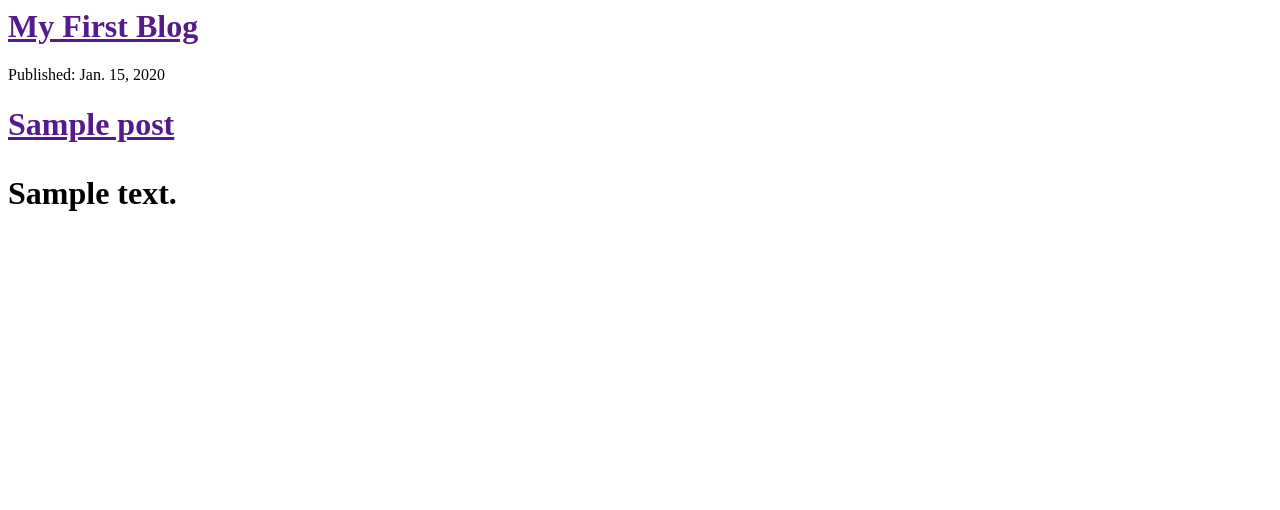
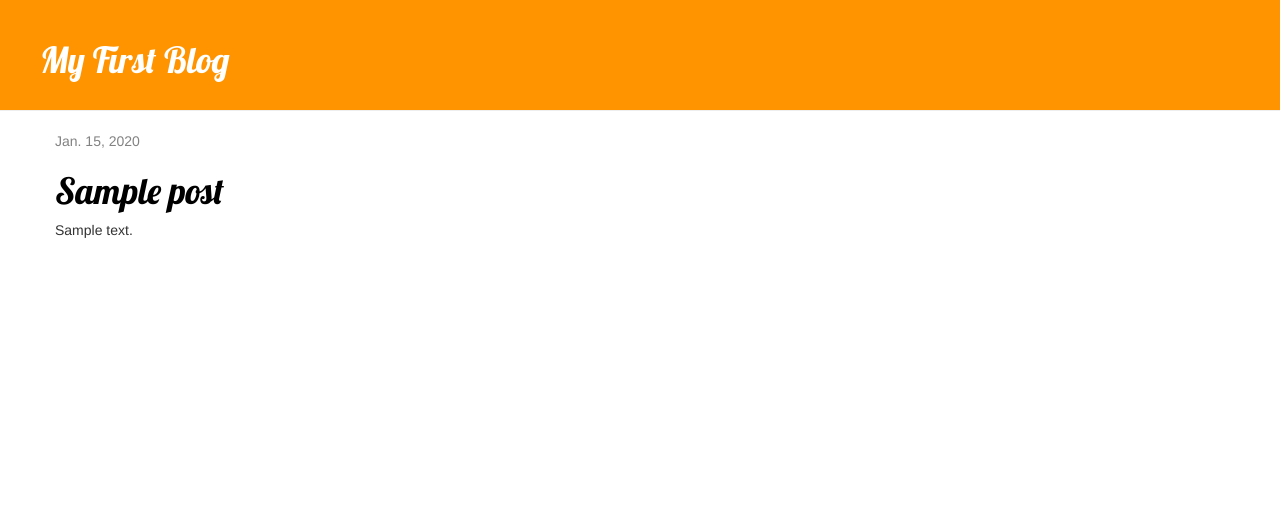
Before and after one commit to delgosha/my-first-blog, a Django app: template blog/templates/blog/post_list.html in a window 1280 px wide. Shown: the top 510 px of the page. Run offline with Django 3.2, Linux system fonts and the light colour scheme; the template is opened without the code that fills it: values that come from a table or form of the project are taken from there, others are empty; tables that the repository leaves empty hold one stand-in row (values such as "Sample post"); some libraries are stand-ins or nearby versions.

Commit message:
Added view and template for detailed blog posts and CSS of the site

```diff
--- /dev/null
+++ b/blog/static/css/blog.css
@@ -0,0 +1,47 @@
+
+.page-header {
+	background-color: #ff9400;
+	margin-top: 0;
+	padding: 20px 20px 20px 40px;
+}
+
+.page-header h1, .page-header h1 a, .page-header h1 a:visited, .page-header h1 a:active {
+	color: #ffffff;
+	font_size: 36pt;
+	text-decoration: none;
+}
+
+.content {
+	margin-left: 40px;
+}
+
+h1, h2, h3, h4 {
+	font-family: 'Lobster', cursive;
+}
+
+.date {
+	color: #828282;
+}
+
+.save {
+	float: right;
+}
+
+.post-form textarea, .post-form input {
+	width: 100%;
+}
+
+.top-menu, .top-menu:hover, .top-menu:visited {
+	color: #ffffff;
+	float: right;
+	font-size: 26pt;
+	margin-right: 20px;
+}
+
+.post {
+	margin-bottom: 70px;
+}
+
+.post h1 a, .post h1 a:visited {
+	color: #000000;
+}
--- /dev/null
+++ b/blog/templates/blog/base.html
@@ -0,0 +1,23 @@
+{% load staticfiles %}
+<html>
+    <head>
+        <title>My First blog</title>
+        <link rel="stylesheet" href="//maxcdn.bootstrapcdn.com/bootstrap/3.2.0/css/bootstrap.min.css">
+        <link rel="stylesheet" href="//maxcdn.bootstrapcdn.com/bootstrap/3.2.0/css/bootstrap-theme.min.css">
+        <link href='//fonts.googleapis.com/css?family=Lobster&subset=latin,latin-ext' rel='stylesheet' type='text/css'>
+        <link rel="stylesheet" href="{% static 'css/blog.css' %}">
+    </head>
+   <body>
+		<div class="page-header">
+			<h1><a href="/">My First Blog</a></h1>
+		</div>
+		<div class="content container">
+			<div class="row">
+				<div class="col-md-8">
+				{% block content %}
+				{% endblock %}
+				</div>
+			</div>
+		</div>
+	</body>
+</html>
--- a/blog/templates/blog/post_list.html
+++ b/blog/templates/blog/post_list.html
@@ -1,22 +1,33 @@
+{% extends 'blog/base.html' %}
+{% load staticfiles %}
 <html>
 
 	<head>
 		<title>My Blog</title>
+		<link rel="stylesheet" href="https://maxcdn.bootstrapcdn.com/bootstrap/4.0.0-beta/css/bootstrap.min.css" integrity="sha384-/Y6pD6FV/Vv2HJnA6t+vslU6fwYXjCFtcEpHbNJ0lyAFsXTsjBbfaDjzALeQsN6M" crossorigin="anonymous">
+		<script src="https://maxcdn.bootstrapcdn.com/bootstrap/4.0.0-beta/js/bootstrap.min.js" integrity="sha384-h0AbiXch4ZDo7tp9hKZ4TsHbi047NrKGLO3SEJAg45jXxnGIfYzk4Si90RDIqNm1" crossorigin="anonymous"></script>
+		<link href="//fonts.googleapis.com/css?family=Lobster&subset=latin,latin-ext" rel="stylesheet" type="text/css">
+
+		<link rel="stylesheet" href="{% static 'css/blog.css' %}">
 	</head>
 
 	<body>
-		<div>
+		<div class='page-header'>
             <h1><a href="">My First Blog</a></h1>
         </div>
 
-        {% for post in posts %}
-        	<div>
-        		<p> Published: {{post.published_date}} </p>
-        		<h1><a href = "">{{post.title}}</a></h>
-        		<p>{{post.text|linebreaksbr}}</p>
-        	</div>
 
-        {% endfor %}
+        {% block content %}
+    		{% for post in posts %}
+        		<div class="post">
+            		<div class="date">
+                		{{ post.published_date }}
+            		</div>
+            		<h1><a href="{% url 'post_detail' pk=post.pk %}">{{ post.title }}</a></h1>
+            		<p>{{ post.text|linebreaksbr }}</p>
+        		</div>
+    		{% endfor %}
+		{% endblock %}
 
 
 	</body>
--- a/blog/urls.py
+++ b/blog/urls.py
@@ -10,4 +10,5 @@ from . import views
 
 urlpatterns = [
     url(r'^$', views.post_list, name = 'post_list'),
+    url(r'^post/(?P<pk>\d+)/$', views.post_detail, name = 'post_detail'),
 ]
--- a/blog/views.py
+++ b/blog/views.py
@@ -1,4 +1,4 @@
-from django.shortcuts import render
+from django.shortcuts import render, get_object_or_404
 from django.utils import timezone
 from .models import Post
 
@@ -8,3 +8,7 @@ def post_list(request):
     posts = Post.objects.filter(published_date__lte = timezone.now()).order_by(
     'published_date')
     return render(request, 'blog/post_list.html', {'posts': posts})
+
+def post_detail(request, pk):
+    post = get_object_or_404(Post, pk = pk)
+    return render(request, 'blog/post_detail.html', {'post': post})
```
Also changed, not shown: blog/templates/blog/post_detail.html (added, +15 -0 lines).
